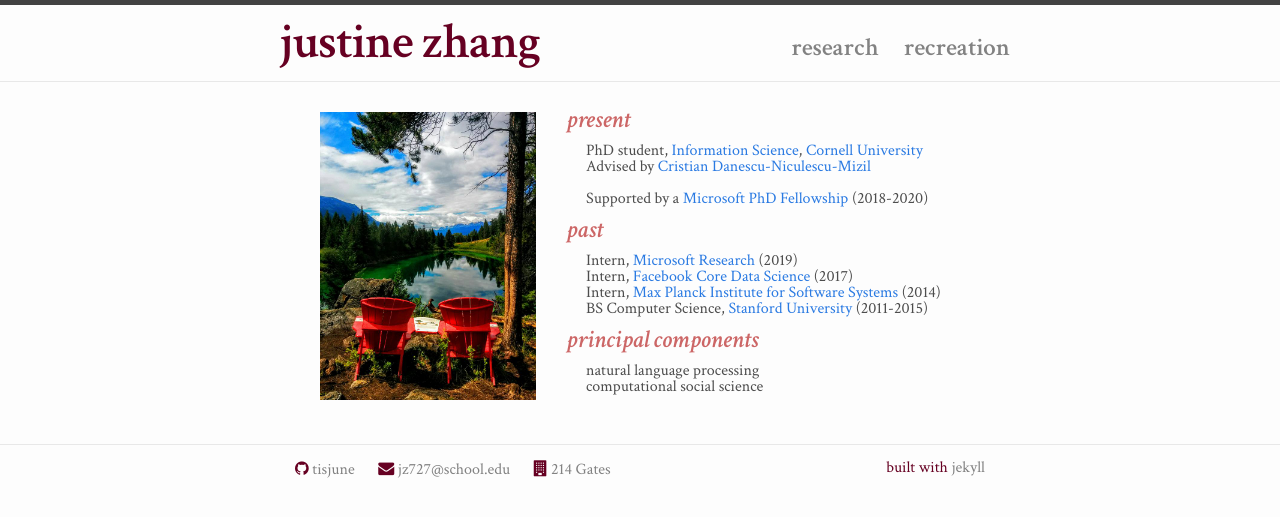
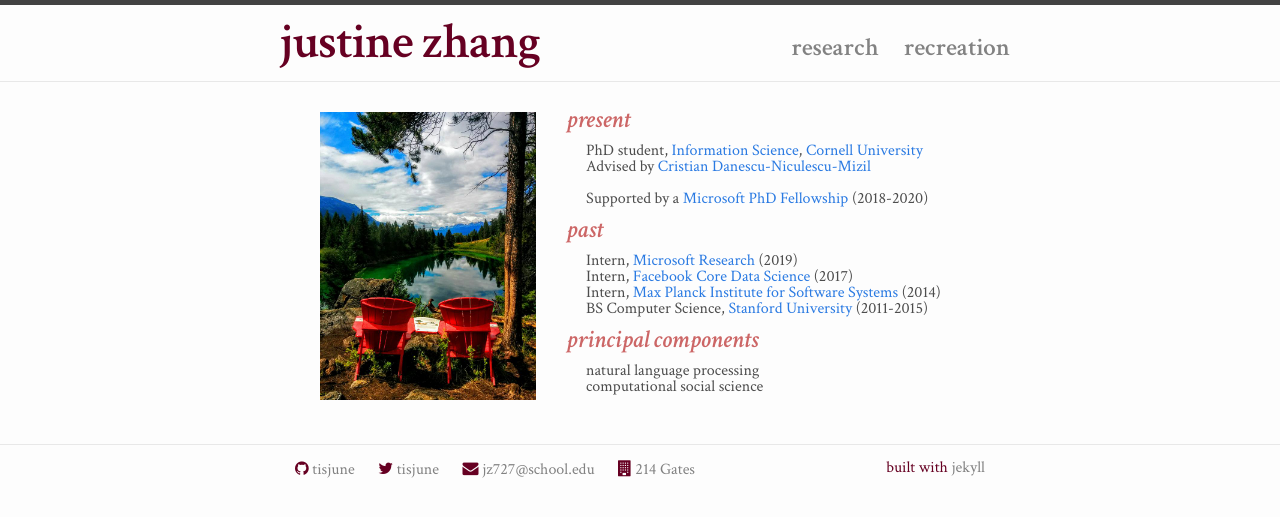
Before and after one commit to tisjune/tisjune.github.io, a Jekyll site: the page built from index.html, in a window 1280 px wide. Shown: the top 517 px of the page. Built offline with Jekyll 4.4.1, drawn with Linux system fonts in a browser that asks for light colours; nearby versions of some CDN libraries.

Commit message:
new pubs

```diff
--- a/_config.yml
+++ b/_config.yml
@@ -11,6 +11,7 @@ description: "justine zhang's website"
 baseurl: "" # the subpath of your site, e.g. /blog
 url: "tisjune.github.io" # the base hostname & protocol for your site
 github_username:  tisjune
+twitter_username: tisjune
 #email: jz727@cornell.edu
 fakeemail: jz727@school.edu
 # Build settings
--- a/_includes/footer.html
+++ b/_includes/footer.html
@@ -5,6 +5,7 @@
 
     <div class="footer">
       <span class="social-span"><i class="fa fa-github"></i><a class="page-link" href="https://github.com/{{ site.github_username }}" target="_blank"> {{site.github_username}}</a></span>
+      <span class="social-span"><i class="fa fa-twitter"></i><a class="page-link" href="https://twitter.com/{{ site.twitter_username }}" target="_blank"> {{site.twitter_username}}</a></span>
       <span class="social-span"><i class="fa fa-envelope"></i><a class="page-link"  target="_blank"> {{site.fakeemail}}</a></span>
       <span class="social-span"><i class="fa fa-building"></i><a class="page-link" href="{{ site.gatesloc }}" target="_blank"> {{site.officeloc}}</a></span>
       <span class="social-span" style="float:right">built with <a class="page-link" href="https://jekyllrb.com/" target="_blank">jekyll</a></span>
```
